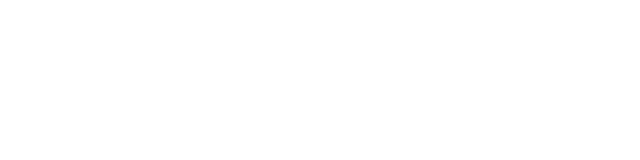
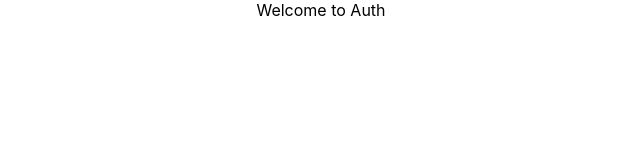
Before and after one commit to somelab-0618/django-vehicle-api, a React (Create React App) app in the folder front-react-app/: page / in a window 1280 px wide. Shown: the top 160 px of the page, without its empty margins (319-959 px from the left). Built offline with nearby package versions, Linux system fonts and the light colour scheme.

Commit message:
ルーティング追加

```diff
--- a/front-react-app/src/App.js
+++ b/front-react-app/src/App.js
@@ -5,7 +5,16 @@ import Auth from './components/Auth';
 import MainPage from './components/MainPage';
 
 const App = () => {
-  return <div className='App'></div>;
+  return (
+    <div className={styles.app__root}>
+      <BrowserRouter>
+        <Switch>
+          <Route exact path='/' component={Auth} />
+          <Route exact path='/vehicle' component={MainPage} />
+        </Switch>
+      </BrowserRouter>
+    </div>
+  );
 };
 
 export default App;
```
